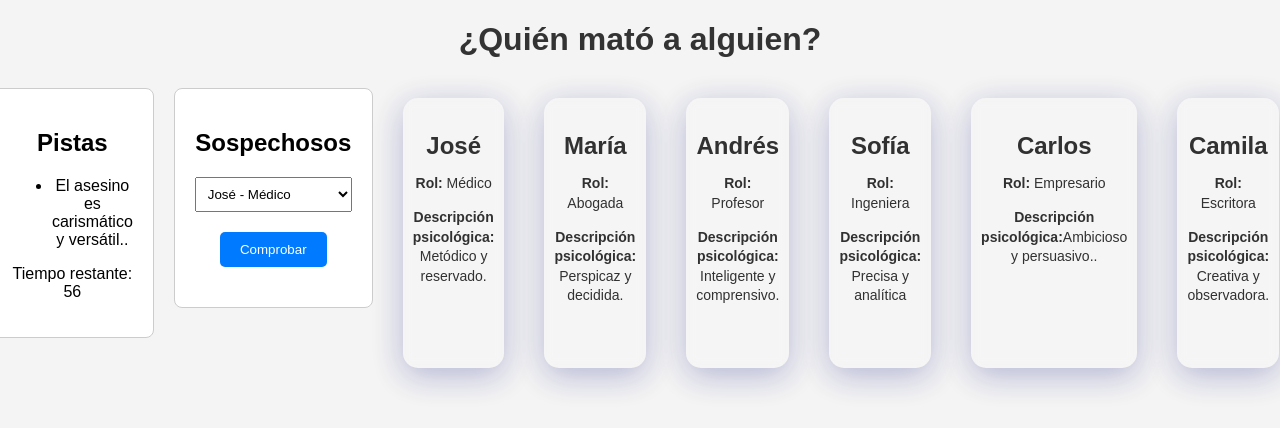
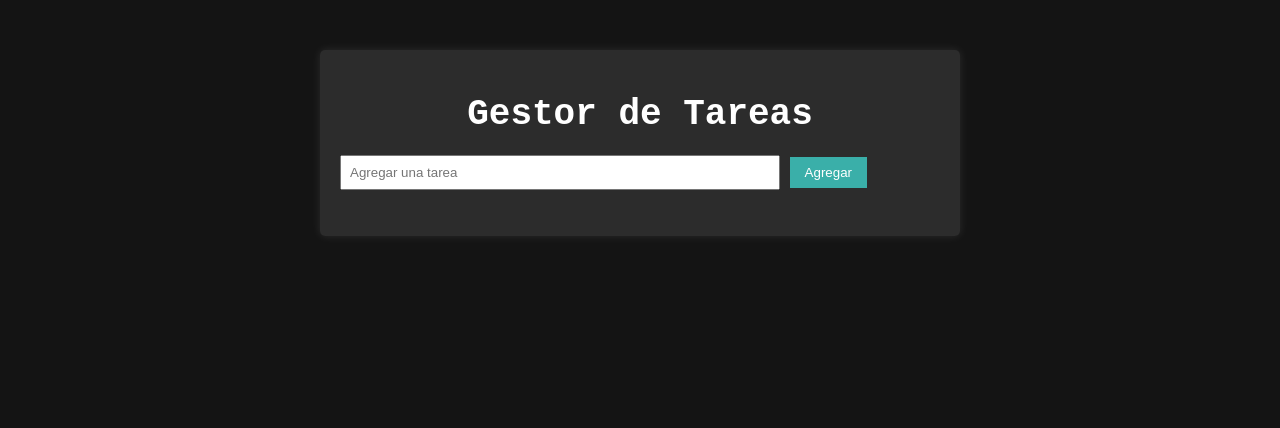
Before and after one commit to edmundopiel/1_js, a plain HTML site: page index.html in a window 1280 px wide. Drawn offline with Linux system fonts and the light colour scheme.

Commit message:
tercera entrega

```diff
--- a/css/styles.css
+++ b/css/styles.css
@@ -1,107 +1,64 @@
 body {
-  font-family: Arial, sans-serif;
-  text-align: center;
-  background-color: #f4f4f4;
+  font-family: 'Courier New', Courier, monospace;
+  background-color: #141414;
+  color: #fff;
   margin: 0;
   padding: 0;
 }
 
+.container {
+  max-width: 600px;
+  margin: 50px auto;
+  background-color: rgba(255, 255, 255, 0.1);
+  padding: 20px;
+  border-radius: 5px;
+  box-shadow: 0 0 10px rgba(255, 255, 255, 0.1);
+}
+
 h1 {
-  color: #333;
+  text-align: center;
+  font-size: 36px;
   margin-bottom: 20px;
 }
 
-.container {
-  display: flex;
-  justify-content: center;
-  align-items: flex-start;
-  gap: 20px;
-  margin-top: 30px;
-}
-
-.clues,
-.suspects {
-  border: 1px solid #ccc;
-  padding: 20px;
-  border-radius: 8px;
-  background-color: #fff;
-}
-
-select {
+input[type="text"] {
+  width: 70%;
   padding: 8px;
   margin-bottom: 10px;
 }
 
 button {
-  padding: 10px 20px;
-  margin-top: 10px;
-  background-color: #007bff;
-  color: white;
+  padding: 8px 15px;
+  background-color: #3AAFA9;
+  color: #fff;
   border: none;
-  border-radius: 5px;
   cursor: pointer;
 }
 
-button:disabled {
-  background-color: #ccc;
-  cursor: not-allowed;
+button:hover {
+  background-color: #2B7A78;
 }
 
-#result {
-  margin-top: 20px;
-  font-weight: bold;
+ul {
+  list-style-type: none;
+  padding: 0;
 }
 
-
-/* Estilos para el efecto glassmorphism en las tarjetas */
-.suspects-list {
+li {
+  margin-bottom: 10px;
   display: flex;
-  justify-content: center;
   align-items: center;
-  flex-wrap: wrap;
+  background-color: rgba(255, 255, 255, 0.1);
+  padding: 10px;
+  border-radius: 5px;
+  transition: background-color 0.3s ease;
 }
 
-.suspect-card {
-  width: 200px;
-  height: 250px;
-  margin: 10px;
-  padding: 10px;
-  border-radius: 15px;
-  background: rgba(255, 255, 255, 0.15);
-  backdrop-filter: blur(10px);
-  box-shadow: 0 8px 32px 0 rgba(31, 38, 135, 0.37);
-  backdrop-filter: blur(4px);
-  -webkit-backdrop-filter: blur(4px);
-  border-radius: 15px;
-  transition: transform 0.3s ease-in-out;
+li:hover {
+  background-color: rgba(255, 255, 255, 0.2);
 }
 
-.suspect-card:hover {
-  transform: scale(1.05);
+.taskCompleted {
+  text-decoration: line-through;
+  color: #5cb85c;
 }
-
-.suspect-card h3 {
-  margin-bottom: 5px;
-  font-size: 24px;
-}
-
-.suspect-card p {
-  font-size: 14px;
-  line-height: 1.4;
-}
-
-
-.suspect-card {
-  /* ...otros estilos... */
-  opacity: 0.8; /* Opacidad inicial cuando no está en hover */
-  transition: transform 0.3s ease-in-out, opacity 0.3s ease-in-out;
-}
-
-.suspect-card:hover {
-  transform: scale(1.05);
-  opacity: 1; /* Opacidad al hacer hover */
-}
-
-.suspect-card:not(:hover) {
-  opacity: 0.8; /* Opacidad cuando no está en hover */
-}
--- a/index.html
+++ b/index.html
@@ -2,58 +2,17 @@
 <html lang="es">
 <head>
   <meta charset="UTF-8">
-  <title>¿Quién mató a alguien?</title>
+  <title>Gestor de Tareas</title>
   <link rel="stylesheet" href="./css/styles.css">
 </head>
 <body>
-  <h1>¿Quién mató a alguien?</h1>
   <div class="container">
-    <div class="clues">
-      <h2>Pistas</h2>
-      <ul id="clue-list"></ul>
-      <p id="timer">Tiempo restante: <span id="countdown"></span></p>
-    </div>
-    <div class="suspects">
-      <h2>Sospechosos</h2>
-      <select id="suspects" class="suspects-list">
+    <h1>Gestor de Tareas</h1>
+    <input type="text" id="taskInput" placeholder="Agregar una tarea">
+    <button id="addTaskBtn">Agregar</button>
+    <ul id="taskList"></ul>
+  </div>
 
-      </select>
-
-    <button id="check-btn">Comprobar</button>
-    <p id="result"></p>
-    <p id="error-percentage"></p>
-  </div>
-  <div class="suspect-card">
-    <h3>José</h3>
-    <p><strong>Rol:</strong> Médico</p>
-    <p><strong>Descripción psicológica:</strong> Metódico y reservado.</p>
-  </div>
-  <div class="suspect-card">
-    <h3>María</h3>
-    <p><strong>Rol:</strong> Abogada</p>
-    <p><strong>Descripción psicológica:</strong> Perspicaz y decidida.</p>
-  </div>
-  <div class="suspect-card">
-    <h3>Andrés</h3>
-    <p><strong>Rol:</strong> Profesor</p>
-    <p><strong>Descripción psicológica:</strong> Inteligente y comprensivo.</p>
-  </div>
-  <div class="suspect-card">
-    <h3>Sofía</h3>
-    <p><strong>Rol:</strong> Ingeniera</p>
-    <p><strong>Descripción psicológica:</strong> Precisa y analítica</p>
-  </div>
-  <div class="suspect-card">
-    <h3>Carlos</h3>
-    <p><strong>Rol:</strong> Empresario</p>
-    <p><strong>Descripción psicológica:</strong>Ambicioso y persuasivo..</p>
-  </div>
-  <div class="suspect-card">
-    <h3>Camila</h3>
-    <p><strong>Rol:</strong> Escritora</p>
-    <p><strong>Descripción psicológica:</strong> Creativa y observadora.</p>
-  </div>
-</div>
   <script src="./js/main.js"></script>
 </body>
 </html>
--- a/js/main.js
+++ b/js/main.js
@@ -1,85 +1,64 @@
-document.addEventListener('DOMContentLoaded', function() {
-  // Elementos del juego obtenidos del HTML
-  const suspectsSelect = document.getElementById('suspects');
-  const checkButton = document.getElementById('check-btn');
-  const resultMessage = document.getElementById('result');
-  const clueList = document.getElementById('clue-list');
-  const countdownDisplay = document.getElementById('countdown');
+document.addEventListener('DOMContentLoaded', function () {
+  const taskInput = document.getElementById('taskInput');
+  const addTaskBtn = document.getElementById('addTaskBtn');
+  const taskList = document.getElementById('taskList');
 
-  let countdown = 60; // 60 segundos
+  function loadTasks() {
+    const tasks = JSON.parse(localStorage.getItem('tasks')) || [];
 
-  // Información de los sospechosos
-  const suspects = [
-    { name: 'José', role: 'Médico', description: 'Metódico y reservado.' },
-    { name: 'María', role: 'Abogada', description: 'Perspicaz y decidida.' },
-    { name: 'Andrés', role: 'Profesor', description: 'Inteligente y comprensivo.' },
-    { name: 'Sofía', role: 'Ingeniera', description: 'Precisa y analítica.' },
-    { name: 'Carlos', role: 'Empresario', description: 'Ambicioso y persuasivo.' },
-    { name: 'Camila', role: 'Escritora', description: 'Creativa y observadora.' },
-    { name: 'Luis', role: 'Actor', description: 'Carismático y versátil.' }
-  ];
-
-  // Índice del asesino seleccionado aleatoriamente
-  const killerIndex = Math.floor(Math.random() * suspects.length);
-  const killer = suspects[killerIndex];
-
-  // Pistas sobre el asesino
-  const clues = [
-    `El asesino es ${killer.description.toLowerCase()}.`,
-    // ...más pistas
-  ];
-
-  // Mostrar las pistas en la lista
-  clues.forEach(clue => {
-    const li = document.createElement('li');
-    li.textContent = clue;
-    clueList.appendChild(li);
-  });
-
-  // Función para actualizar el contador de tiempo
-  function updateCountdown() {
-    countdownDisplay.textContent = countdown;
-    countdown--;
-
-    if (countdown < 0) {
-      clearInterval(timer);
-      resultMessage.textContent = 'Se acabó el tiempo. ¡Intenta de nuevo!';
-      resultMessage.style.color = 'red';
-      checkButton.disabled = true;
-    }
+    tasks.forEach(task => {
+      createTaskElement(task);
+    });
   }
 
-  // Iniciar el contador de tiempo
-  const timer = setInterval(updateCountdown, 1000);
+  function saveTasks(tasks) {
+    localStorage.setItem('tasks', JSON.stringify(tasks));
+  }
 
-  // Variables para rastrear intentos y errores
-  let incorrectAttempts = 0;
-  let totalAttempts = 0;
+  function createTaskElement(taskContent) {
+    const li = document.createElement('li');
+    const taskText = document.createElement('span');
+    const deleteBtn = document.createElement('button');
+    const completeBtn = document.createElement('button');
 
-  // Llenar el menú de opciones con los sospechosos
-  suspects.forEach((suspect, index) => {
-    const option = document.createElement('option');
-    option.value = index;
-    option.textContent = `${suspect.name} - ${suspect.role}`;
-    suspectsSelect.appendChild(option);
-  });
+    taskText.textContent = taskContent;
+    deleteBtn.textContent = '❌';
+    deleteBtn.classList.add('deleteBtn');
+    completeBtn.textContent = '✔️';
+    completeBtn.classList.add('completeBtn');
 
-  // Acción al hacer clic en el botón de comprobación
-  checkButton.addEventListener('click', function() {
-    const selectedSuspect = parseInt(suspectsSelect.value);
-    if (!isNaN(selectedSuspect)) {
-      totalAttempts++;
-      if (selectedSuspect === killerIndex) {
-        resultMessage.textContent = `¡Felicidades! Has atrapado al asesino. Porcentaje de errores: ${(incorrectAttempts / totalAttempts * 100).toFixed(2)}%`;
-        resultMessage.style.color = 'green';
-      } else {
-        resultMessage.textContent = `Lo siento, seleccionaste a la persona equivocada. Porcentaje de errores: ${(incorrectAttempts / totalAttempts * 100).toFixed(2)}%`;
-        resultMessage.style.color = 'red';
-        incorrectAttempts++;
+    deleteBtn.addEventListener('click', function () {
+      li.remove();
+      const tasks = JSON.parse(localStorage.getItem('tasks')) || [];
+      const index = tasks.indexOf(taskContent);
+      if (index !== -1) {
+        tasks.splice(index, 1);
+        saveTasks(tasks);
       }
-    } else {
-      resultMessage.textContent = 'Por favor, selecciona a alguien.';
-      resultMessage.style.color = 'black';
+    });
+
+    completeBtn.addEventListener('click', function () {
+      taskText.classList.toggle('taskCompleted');
+    });
+
+    li.appendChild(taskText);
+    li.appendChild(deleteBtn);
+    li.appendChild(completeBtn);
+    taskList.appendChild(li);
+  }
+
+  loadTasks();
+
+  addTaskBtn.addEventListener('click', function () {
+    const taskContent = taskInput.value.trim();
+    if (taskContent !== '') {
+      createTaskElement(taskContent);
+
+      const tasks = JSON.parse(localStorage.getItem('tasks')) || [];
+      tasks.push(taskContent);
+      saveTasks(tasks);
+
+      taskInput.value = '';
     }
   });
 });
```
